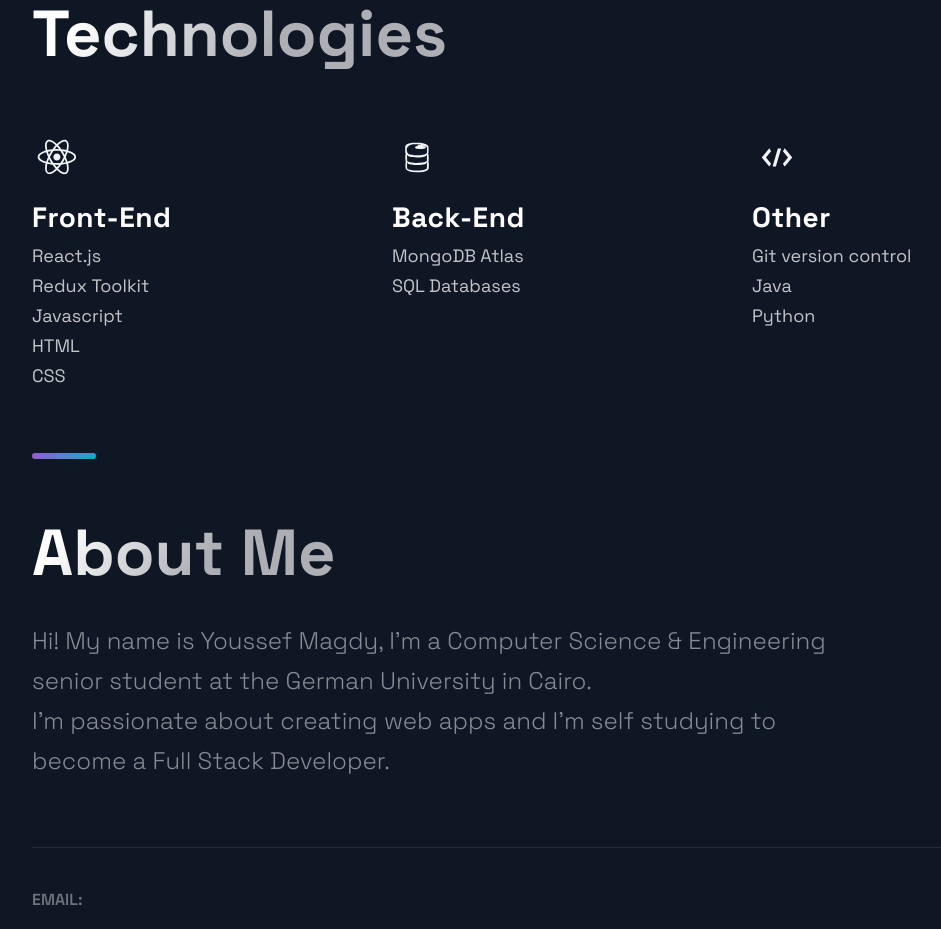
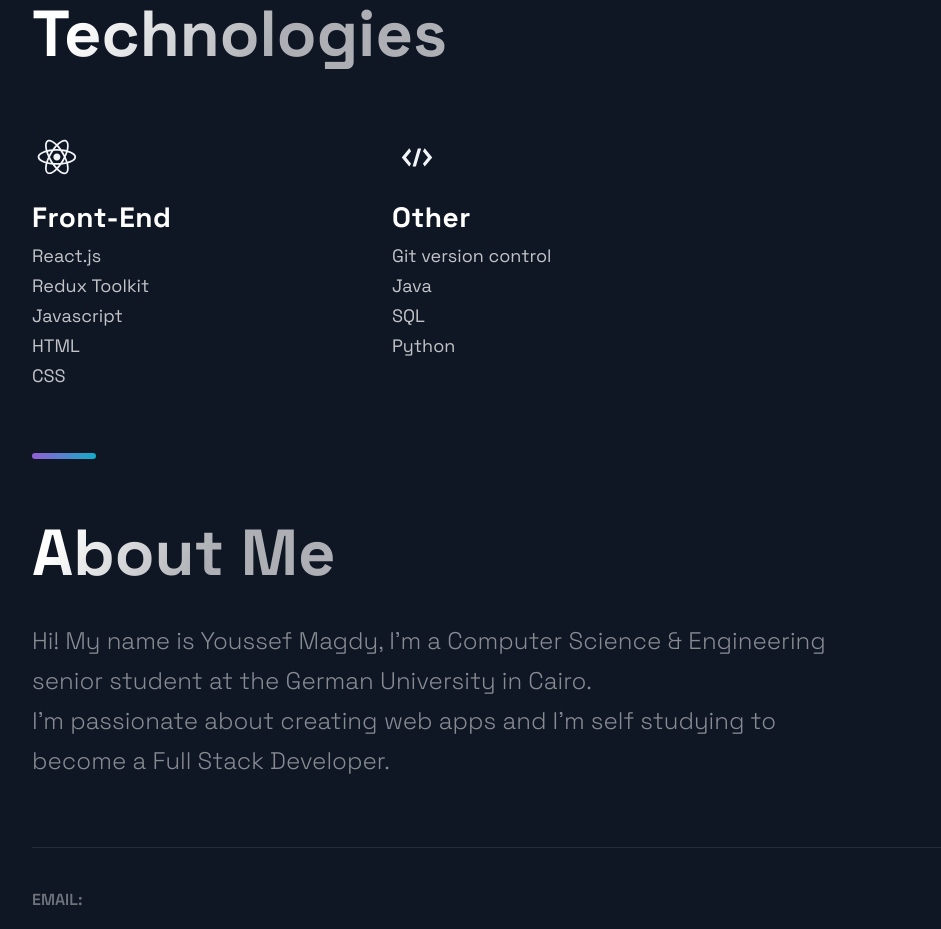
Before and after one commit to youssefmagdyy/portfolio, a Next.js app: page / in a window 1280 px wide. Shown: the part 1440-2369 px from the top of the page, without its empty margins (88-1029 px from the left). Built offline with nearby package versions, Linux system fonts and the light colour scheme.

Commit message:
tech edit

```diff
--- a/src/components/Technologies/Technologies.js
+++ b/src/components/Technologies/Technologies.js
@@ -28,7 +28,7 @@ const Technologies = () =>  (
           </ListParagraph>
         </ListContainer>
       </ListItem>
-      <ListItem>
+      {/* <ListItem>
           <DiFirebase size="5rem" />
           <br />
         <ListContainer>
@@ -38,7 +38,7 @@ const Technologies = () =>  (
            SQL Databases
           </ListParagraph>
         </ListContainer>
-      </ListItem>
+      </ListItem> */}
       <ListItem>
         <DiCode size='5rem'/>
         <br />
@@ -50,6 +50,7 @@ const Technologies = () =>  (
 
           Git version control <br />
           Java <br />
+          SQL <br />
             Python
 
           </ListParagraph>
```
